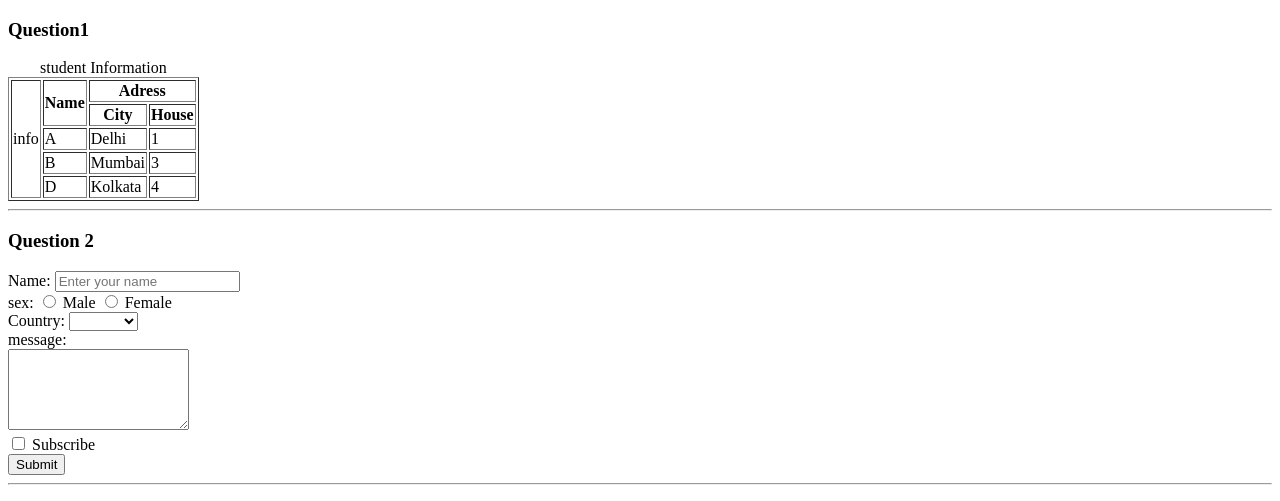
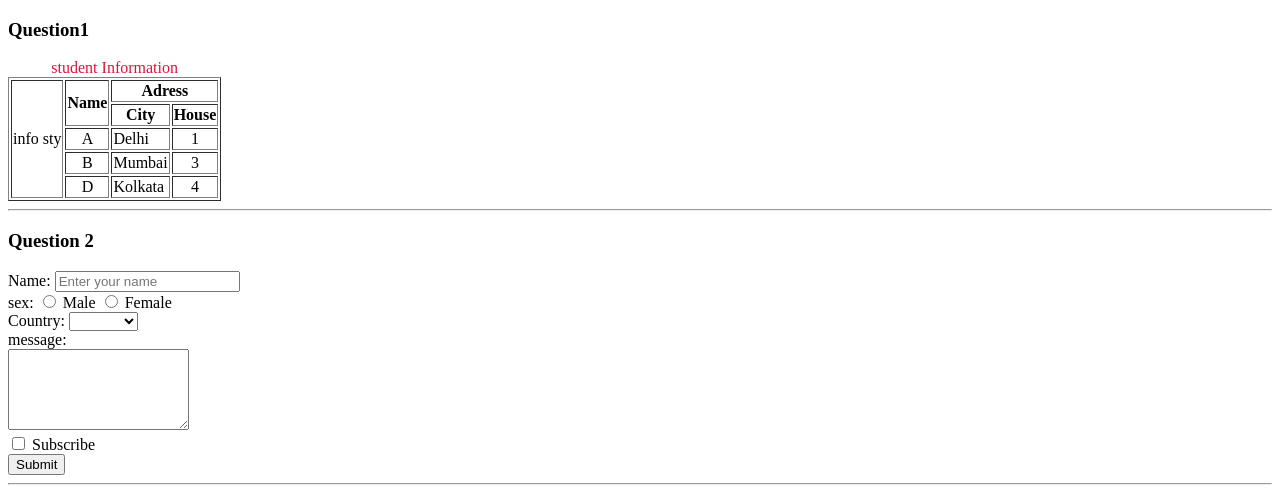
Before and after one commit to Milindsangale/Sigma-6.0-Frontend, a plain HTML site: page HTML/aasignment2.html in a window 1280 px wide. Shown: the top 501 px of the page. Drawn offline with Linux system fonts and the light colour scheme.

Commit message:
HTML Commit

```diff
--- a/HTML/aasignment2.html
+++ b/HTML/aasignment2.html
@@ -3,14 +3,14 @@
 <head>
     <meta charset="UTF-8">
     <meta name="viewport" content="width=device-width, initial-scale=1.0">
-    <title>assignment</title>
+    <title>Assignment</title>
 </head>
 <body>
     <h3>Question1</h3>
     <table border="1">
-        <caption> student Information</caption>
+        <caption style="color: crimson;"> student Information</caption>
         <tr>
-            <td rowspan="6">info</td>
+            <td rowspan="6">info sty</td>
             <th rowspan="2">Name</th>
             <th colspan="2">Adress</th>
         </tr>
@@ -20,19 +20,19 @@
         </tr>
 
         <tr>
-            <td>A</td>
+            <td style="text-align: center;">A</td>
             <td>Delhi</td>
-            <td>1</td>
+            <td style="text-align: center;">1</td>
         </tr>
         <tr>
-            <td>B</td>
+            <td style="text-align: center;">B</td>
             <td>Mumbai</td>
-            <td>3</td>
+            <td style="text-align: center;">3</td>
         </tr>
         <tr>
-            <td>D</td>
+            <td style="text-align: center;">D</td>
             <td>Kolkata</td>
-            <td>4</td>
+            <td style="text-align: center;">4</td>
         </tr>
 
     </table>
@@ -129,5 +129,6 @@
 </form>
 
 
+
 </body>
 </html>
```
Also changed, not shown: HTML/level3.html (+8 -0 lines).
